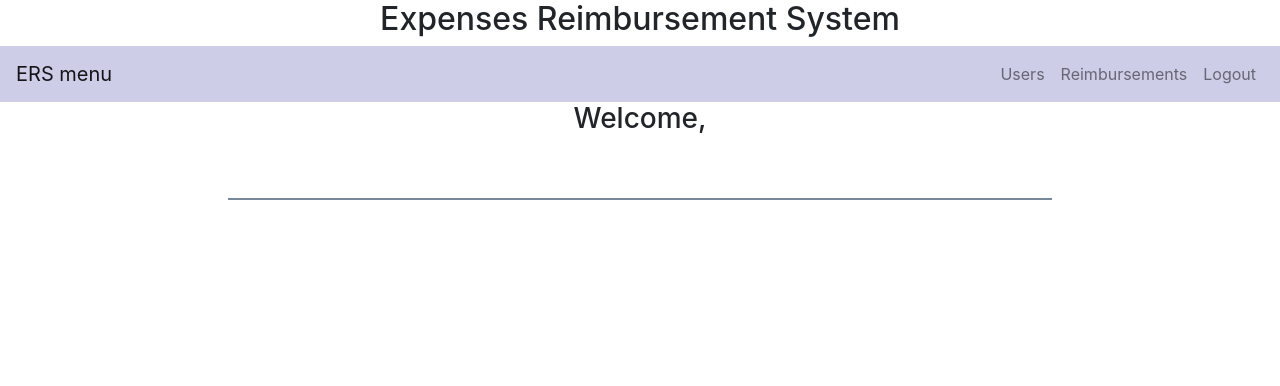
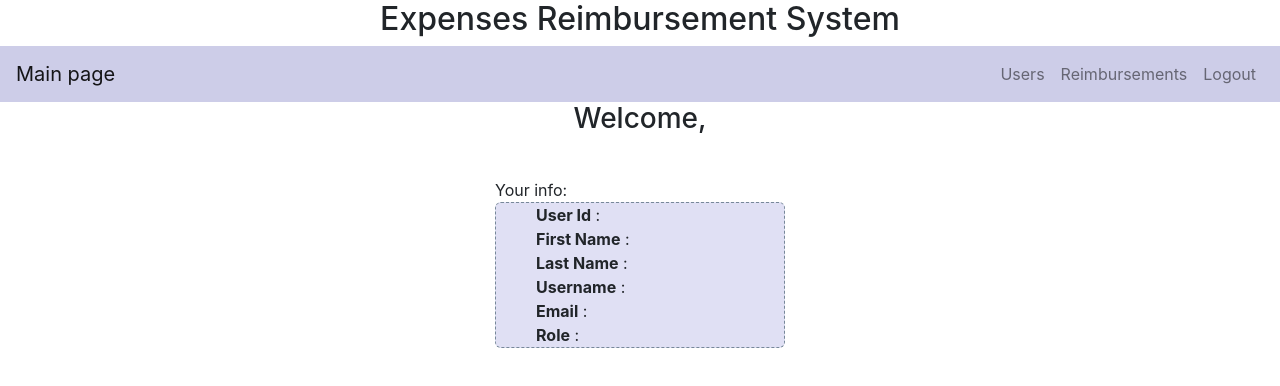
Before and after one commit to AmadoMiguel/RevatureP1-ERS-App, a React (Create React App) app in the folder project-1/: page /#/main in a window 1280 px wide. Before the commit this address led to /#/menu. Shown: the top 386 px of the page. Built offline with nearby package versions, Linux system fonts and the light colour scheme.

Commit message:
worked on get user by id and users menu

```diff
--- a/project-1/src/App.css
+++ b/project-1/src/App.css
@@ -18,12 +18,13 @@
 }
 
 /* Style of user info */
-#user-info-container {
+.user-info-container {
   text-align: left;
-  margin: 30px auto;
+  margin: 10px auto;
 }
 
 #user-info-list {
-  border: 1px solid lightslategray;
+  border: 1px dashed lightslategray;
+  border-radius: 6px;
   background: rgba(55, 179, 7, 0.3);
 }
--- a/project-1/src/App.tsx
+++ b/project-1/src/App.tsx
@@ -4,8 +4,9 @@ import './App.css';
 import { HashRouter,Switch,Route, Redirect } from 'react-router-dom';
 import { LoginComponent } from './components/login-component';
 import { MenuComponent } from './components/menu-component';
-import { UsersComponent } from './components/users-components';
+import { UsersMenuComponent } from './components/users-components';
 import { ReimbsComponent } from './components/reimbursements-component';
+import { UserByIdComponent } from './components/userId-component';
 
 const App: React.FC = () => {
   return (
@@ -17,11 +18,13 @@ const App: React.FC = () => {
       <HashRouter>
         <div>
           {/* Default route for the application */}
-          <Redirect from="/#/" to="/menu" />
+          <Redirect from="/#/" to="/main" />
         <Switch>
           <Route path='/login' component = {LoginComponent}/>
-          <Route path='/menu' component = {MenuComponent} />
-          <Route path='/users' component = {UsersComponent} />
+          <Route path='/main' component = {MenuComponent} />
+          <Route path='/users-menu' component = {UsersMenuComponent} />
+          {/* <Route path='/users' component = {UsersComponent} /> */}
+          <Route path='/user' component = {UserByIdComponent} />
           <Route path='/reimbursements' component = {ReimbsComponent} />
         </Switch>
         </div>
--- a/project-1/src/components/login-component.tsx
+++ b/project-1/src/components/login-component.tsx
@@ -47,7 +47,7 @@ export class LoginComponent extends React.Component <any,any> {
                     localStorage.setItem('First name',userInfo.data.info[0].firstName);
                     localStorage.setItem('User ID',`${userInfo.data.info[0].userId}`);
                     // Take user to menu page
-                    this.props.history.replace("/menu");
+                    this.props.history.replace("/main");
                     break;
                 case 400: // Login failed
                     alert("Invalid credentials");
@@ -64,7 +64,8 @@ export class LoginComponent extends React.Component <any,any> {
     render () {
         return (
             <div>
-                {/* Clear localStorage for new user */}
+                {/* Clear localStorage for new user every time the
+                login component is rendered by the browser */}
                 {localStorage.clear()}
                 <MuiThemeProvider>
                     <div>
--- a/project-1/src/components/menu-component.tsx
+++ b/project-1/src/components/menu-component.tsx
@@ -1,23 +1,9 @@
 import * as React from 'react';
 import NavigatorMenu from './navig-component';
+import { CurrentUserComponent } from './user-component';
 
 export class MenuComponent extends React.Component {
     render () {
-        // Map user info to a list
-        var userInfoKeys :Array<string|null> = [] ;
-        for (var i = 0;i < localStorage.length;i++){
-            // Don't show the token
-            if(localStorage.key(i) === 'auth-token') {
-                continue;
-            }
-            userInfoKeys.push(localStorage.key(i));
-        }
-        // Now, assign each list item to a list element
-        // to display user information in the screen
-        // As a list
-        var userInfo = userInfoKeys.map((k:any) => {
-            return (<li key={k}><strong>{k}</strong> : {localStorage.getItem(k)}</li>)
-        });
         return (
             <div>
                 {/* Navigate to select any other component */}
@@ -30,11 +16,7 @@ export class MenuComponent extends React.Component {
                 }
                 <br/>
                 {/* Personal info container */}
-                <div id="user-info-container" className="col-sm-6 col-md-6 col-lg-8 col-xl-8">
-                    <ul id="user-info-list" style={{listStyleType:"none"}}>
-                        {userInfo}
-                    </ul>
-                </div>
+                <CurrentUserComponent />
             </div>
         );
     }
--- a/project-1/src/components/navig-component.tsx
+++ b/project-1/src/components/navig-component.tsx
@@ -29,12 +29,12 @@ export default class NavigatorMenu extends React.Component <any,any> {
       <div>
         <Navbar style={{backgroundColor: 'rgba(90,90,180,0.3)'}}
         light expand="md">
-          <NavbarBrand href="/#/menu">ERS menu</NavbarBrand>
+          <NavbarBrand href="/#/main">Main page</NavbarBrand>
           <NavbarToggler onClick={this.toggle} />
           <Collapse isOpen={this.state.isOpen} navbar>
             <Nav className="ml-auto" navbar>
               <NavItem>
-              <NavLink href="/#/users">Users</NavLink>
+              <NavLink href="/#/users-menu">Users</NavLink>
               </NavItem>
               <NavItem>
               <NavLink href="/#/reimbursements">Reimbursements</NavLink>
--- /dev/null
+++ b/project-1/src/components/person-component.tsx
@@ -0,0 +1,32 @@
+import React from 'react';
+
+// Define the properties of the person component
+interface IPersonProps {
+    userId:string,
+    firstName:string,
+    lastName:string,
+    username:string,
+    email:string,
+    role:string
+}
+
+export class PersonComponent extends React.Component<IPersonProps,any> {
+    constructor(props:IPersonProps) {
+        // Fill in the parent properties with child ones
+        super(props);
+    }
+
+    render() {
+        return (
+            // Way to display information for each user
+            <div className="person-box">
+                <div><strong>User Id</strong>: {this.props.userId}</div>
+                <div><strong>First Name</strong>: {this.props.firstName}</div>
+                <div><strong>Last Name</strong>: {this.props.lastName}</div>
+                <div><strong>Username</strong>: {this.props.username}</div>
+                <div><strong>Email</strong>: {this.props.email}</div>
+                <div><strong>Role</strong>: {this.props.role}</div>
+            </div>
+        );
+    }
+}
--- /dev/null
+++ b/project-1/src/components/user-component.tsx
@@ -0,0 +1,26 @@
+import React from 'react';
+
+// Component to display current user information, whose information
+// is being stored locally
+// This way of displaying user info is only done for the current user
+// since is in the login component where the response (with the user info)
+// is received
+export class CurrentUserComponent extends React.Component <any,any> {
+    render () {
+        return (
+            // Define container for person information
+            // Set responsive display according to size
+            <div className="user-info-container col-9 col-sm-6 col-md-4 col-lg-6 col-xl-3">
+                Your info:
+                <ul id="user-info-list" style={{listStyleType:"none",background:"rgba(100,100,200,0.2)"}}>
+                    <li key="user-id"><strong>User Id</strong> : {localStorage.getItem("User ID")}</li>
+                    <li key="first-name"><strong>First Name</strong> : {localStorage.getItem("First name")}</li>
+                    <li key="last-name"><strong>Last Name</strong> : {localStorage.getItem("Last name")}</li>
+                    <li key="username"><strong>Username</strong> : {localStorage.getItem("username")}</li>
+                    <li key="email"><strong>Email</strong> : {localStorage.getItem("email")}</li>
+                    <li key="role"><strong>Role</strong> : {localStorage.getItem("Role")}</li>
+                </ul>
+            </div>
+        );
+    }
+}
--- /dev/null
+++ b/project-1/src/components/userId-component.tsx
@@ -0,0 +1,119 @@
+import React from 'react';
+import { PersonComponent } from './person-component';
+import NavigatorMenu from './navig-component';
+import ersApi from '../util/ers-api';
+
+export class UserByIdComponent extends React.Component <any,any> {
+    constructor(props:any) {
+        super(props);
+        // Set initial state for the user info
+        // to be displayed
+        this.state = {
+            userId:'',
+            firstName:'',
+            lastName:'',
+            username:'',
+            email:'',
+            role:'',
+            inputValue:'',
+            searched:false,
+            searchStatus:0
+        }
+    }
+
+    handleInputSearch(e:any) {
+        // Update searched id to be queried to
+        // the server
+        const searchedId = e.target.value;
+        this.setState({
+            ...this.state,
+            inputValue:searchedId,
+            searched:false
+        });
+    }
+
+    // When user clicks the search button this is
+    // triggered
+    async handleUserSearch() {
+        // Receive response from the server
+        // Configure the headers for the request
+        const config = {
+            headers:
+            {"Authorization":localStorage.getItem('auth-token'),
+             "Content-Type": "application/json"}
+        };
+        const response = await ersApi.get(`/Users/${this.state.inputValue}`,
+        config);
+        // Handle the received status
+        switch(response.data.status) {
+            case (404): // User not found
+                alert(`User with id ${this.state.inputValue} not found`);
+                this.setState({searched:false});
+                break;
+            case (200): // Shows the user information
+                this.setState({
+                    searched:true,
+                    userId:response.data.info.userId,
+                    firstName:response.data.info.firstName,
+                    lastName:response.data.info.lastName,
+                    username:response.data.info.username,
+                    email:response.data.info.email,
+                    role:response.data.info.role,
+                    searchStatus:response.data.status
+                });
+                break;
+            case (403): // Shows the user information
+                this.setState({
+                    searched:true,
+                    searchStatus:response.data.status
+                });
+                break;
+            default: break;
+        }
+        // Handle promise success
+        try { // Fill in the state properties with the response
+            this.setState({
+
+            });
+        } catch {
+
+        }
+    }
+
+    render () {
+        return (
+            <div>
+                <NavigatorMenu />
+                <br/>
+                {/* Search user container */}
+                <div>
+                    <h3>Search user by Id: </h3>
+                    <br/>
+                    <label htmlFor="search-user">Enter user Id: </label>
+                    <input type="text" placeholder="ID #"
+                    onChange={(e:any)=>this.handleInputSearch(e)} />
+                    <button onClick={()=>this.handleUserSearch()}>Search</button>
+                </div>
+                {/* Show user info container */}
+                {
+                    // Handle properly the different displays according to access
+                    (this.state.searched)?
+                    !(this.state.searchStatus===403)?
+                    <div className="user-info-container col-9 col-sm-6 col-md-4 col-lg-6 col-xl-3"
+                        id ="user-info-list">
+                        <PersonComponent
+                        userId={this.state.userId}
+                        firstName={this.state.firstName}
+                        lastName={this.state.lastName}
+                        username={this.state.username}
+                        email={this.state.email}
+                        role={this.state.role} />
+                    </div>:
+                    <div>You don't have access to this information.</div>
+                    :
+                    <div></div>
+                }
+            </div>
+        );
+    }
+}
--- a/project-1/src/components/users-components.tsx
+++ b/project-1/src/components/users-components.tsx
@@ -1,12 +1,23 @@
 import * as React from 'react';
 import NavigatorMenu from './navig-component';
+import { Link } from 'react-router-dom';
 
-export class UsersComponent extends React.Component {
+export class UsersMenuComponent extends React.Component {
     render () {
         return (
             <div>
+                {/* Navigate around the menu options */}
                 <NavigatorMenu />
-                Here are all the users
+                {/* Two options: all user's information or
+                    user by id */}
+                <div>
+                    <Link to="/users">All users info</Link>
+                </div>
+                or
+                <br/>
+                <div>
+                    <Link to="/user">User by ID</Link>
+                </div>
             </div>
         );
     }
```
